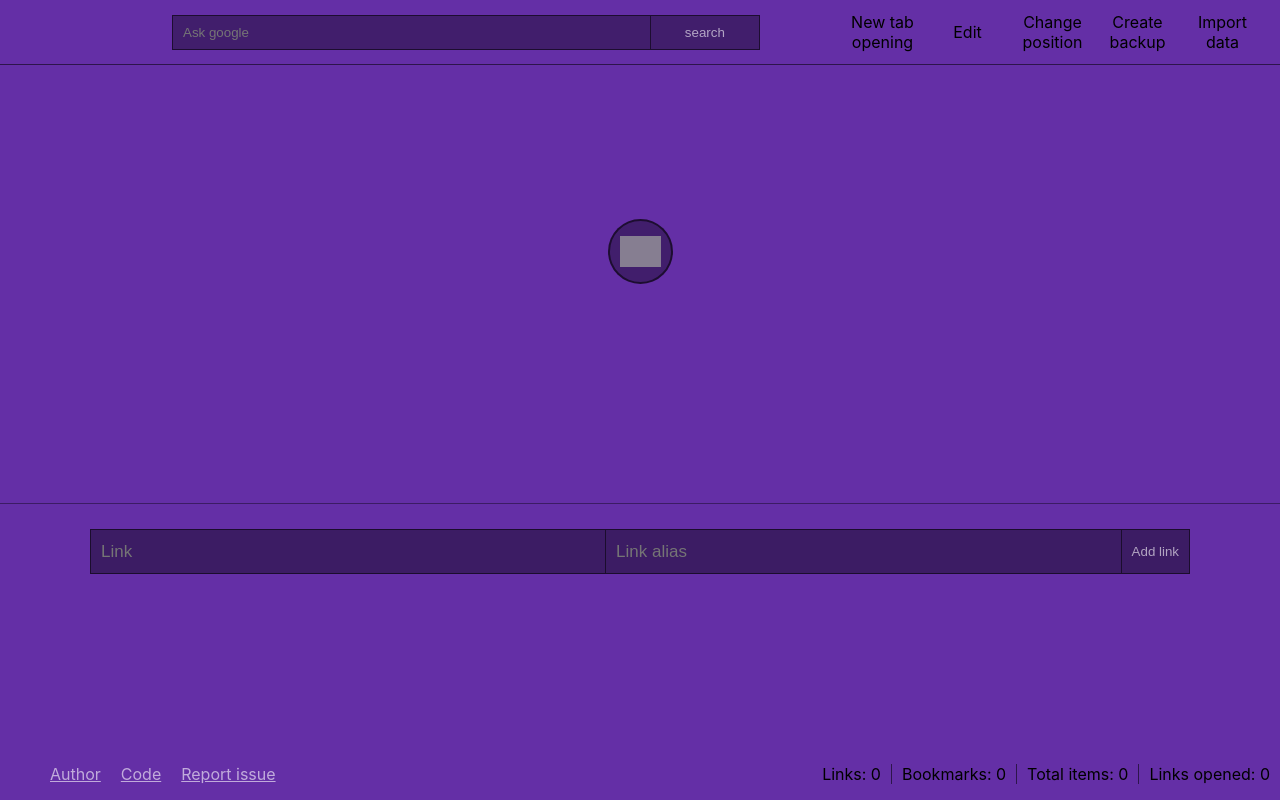
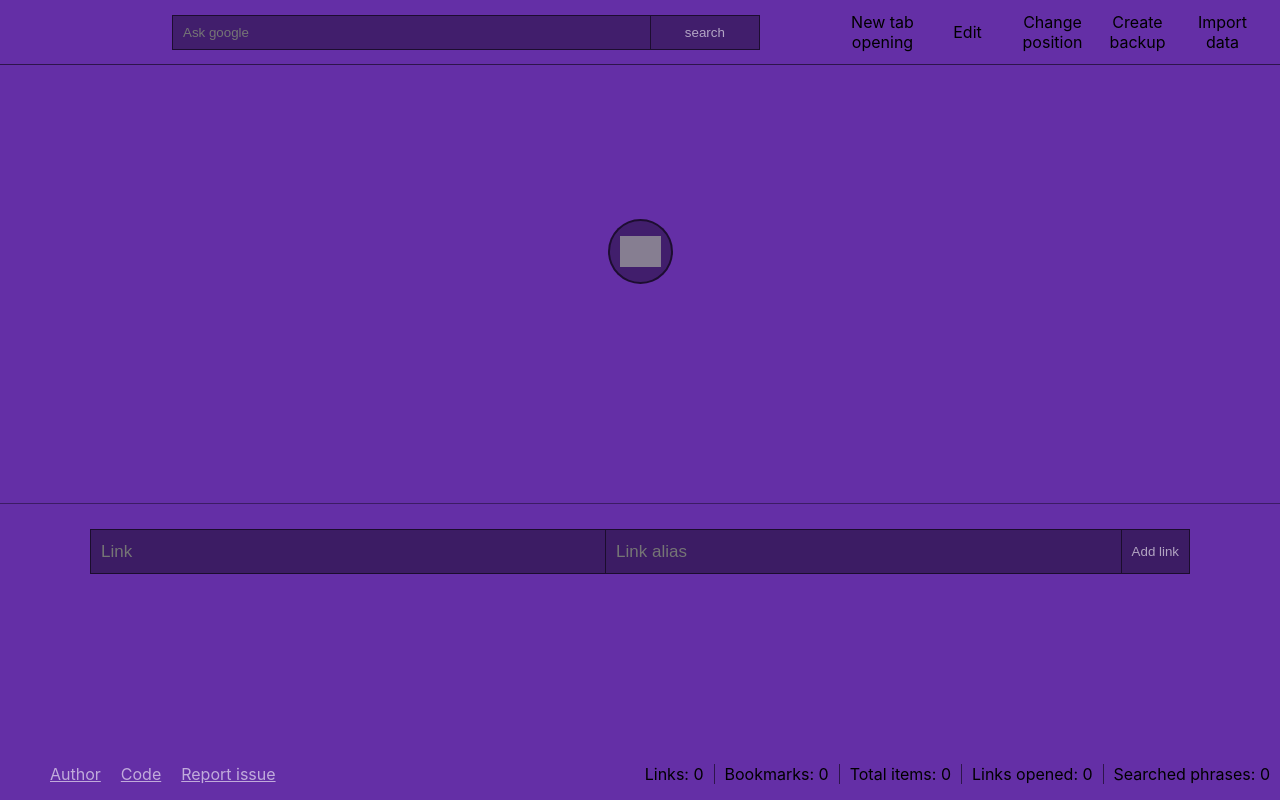
Before and after one commit to haron-IV/home-screen, a React (Create React App) app: page / in a window 1280 px wide. Built offline with nearby package versions, Linux system fonts and the light colour scheme; grey boxes are pictures that could not be loaded.

Commit message:
add storage for searched phrases

```diff
--- a/src/App.js
+++ b/src/App.js
@@ -8,11 +8,11 @@ import AppFooter from "./components/appFooter";
 import ImportDataFromBackupModal from "./components/importDataFromBackupModal";
 import { setLinks } from "./store/links";
 import { setBookmark } from "./store/bookmarks";
-import { setLinksOpened } from "./store/stats";
+import { setLinksOpened, setSearchCount } from "./store/stats";
 import { setDeviceWidth } from "./store/appStore";
 import { selectDataImporting } from "./store/menu";
 import "./App.css";
-import { STORAGE_NAME, STORAGE_MODEL, getLinks, getBookmark, getStorage, setStograge } from "./utils";
+import { STORAGE_NAME, STORAGE_MODEL, getLinks, getBookmark, getStorage, setStorage } from "./utils";
 
 function App() {
   const isDataImporting = useSelector(selectDataImporting);
@@ -37,6 +37,7 @@ function App() {
   showLinksFromStorage();
   showBookmarkFromStorage();
   dispatch(setLinksOpened());
+  dispatch(setSearchCount());
   setWindowSize();
   window.addEventListener("resize", setWindowSize);
 
@@ -45,8 +46,22 @@ function App() {
     const currentVersion = storage?.config?.buildVersion;
     if (currentVersion !== STORAGE_MODEL.config.buildVersion) {
       localStorage.clear();
-      storage.config.buildVersion = STORAGE_MODEL.config.buildVersion;
-      setStograge({ ...STORAGE_MODEL, ...storage });
+
+      const updatedStorage = {
+        links: storage.links,
+        bookmark: storage.bookmark,
+        stats: {
+          ...STORAGE_MODEL.stats,
+          ...storage.stats,
+        },
+        config: {
+          ...STORAGE_MODEL.config,
+          ...storage.config,
+          buildVersion: STORAGE_MODEL.config.buildVersion,
+        },
+      };
+
+      setStorage(updatedStorage);
       alert("App updated");
     }
   };
--- a/src/components/appFooter.js
+++ b/src/components/appFooter.js
@@ -1,26 +1,33 @@
-import { useSelector } from 'react-redux';
-import { getLinksCount } from '../store/links'
-import { selectBookmarkCount } from '../store/bookmarks'
-import { selectOpenedLinks } from '../store/stats'
-import './styles/appFooter.css'
+import { useSelector } from "react-redux";
+import { getLinksCount } from "../store/links";
+import { selectBookmarkCount } from "../store/bookmarks";
+import { selectOpenedLinks, selectSearchCount } from "../store/stats";
+import "./styles/appFooter.css";
 
 export default function AppHeader(props) {
-  const linksCount = useSelector(getLinksCount)
-  const bookmarkCount = useSelector(selectBookmarkCount)
-  const linksOpened = useSelector(selectOpenedLinks)
+  const linksCount = useSelector(getLinksCount);
+  const bookmarkCount = useSelector(selectBookmarkCount);
+  const linksOpened = useSelector(selectOpenedLinks);
+  const searchedPhrases = useSelector(selectSearchCount);
 
   return (
     <footer className="app-footer">
       <ul className="app-footer-links">
         <li className="footer-link-wrapper">
-         <a href="http://bartek-dev.pl" target="_blank" rel="noreferrer">Author</a>
+          <a href="http://bartek-dev.pl" target="_blank" rel="noreferrer">
+            Author
+          </a>
         </li>
         <li className="footer-link-wrapper">
-         <a href="https://github.com/venglas/home-screen" target="_blank" rel="noreferrer">Code</a>
+          <a href="https://github.com/venglas/home-screen" target="_blank" rel="noreferrer">
+            Code
+          </a>
         </li>
 
         <li className="footer-link-wrapper">
-         <a href="https://github.com/venglas/home-screen/issues" target="_blank" rel="noreferrer">Report issue</a>
+          <a href="https://github.com/venglas/home-screen/issues" target="_blank" rel="noreferrer">
+            Report issue
+          </a>
         </li>
       </ul>
 
@@ -42,6 +49,10 @@ export default function AppHeader(props) {
             <span className="stat-name">Links opened: </span>
             <span className="stat-value">{linksOpened}</span>
           </li>
+          <li className="single-stat">
+            <span className="stat-name">Searched phrases: </span>
+            <span className="stat-value">{searchedPhrases}</span>
+          </li>
         </ul>
       </div>
     </footer>
--- a/src/components/askGoogle.js
+++ b/src/components/askGoogle.js
@@ -1,9 +1,11 @@
 import { useState } from "react";
-import { useSelector } from "react-redux";
+import { useDispatch, useSelector } from "react-redux";
 import { selectNewTabOpening } from "../store/menu";
+import { incrementSearchCount } from "../store/stats";
 import "./styles/askGoogle.css";
 
 export default function AskGoogle() {
+  const dispatch = useDispatch();
   const GOOGLE_URL = "https://google.com/search?q=";
   const [searchingPhrase, setSearchingPhrase] = useState("");
   const isNewTabOpeningOn = useSelector(selectNewTabOpening);
@@ -11,6 +13,7 @@ export default function AskGoogle() {
   const askGoogle = (e) => {
     e.preventDefault();
     window.open(`${GOOGLE_URL}${encodeURI(searchingPhrase)}`, !isNewTabOpeningOn && "_self");
+    dispatch(incrementSearchCount());
     setSearchingPhrase("");
   };
 
--- a/src/components/importDataFromBackupModal.js
+++ b/src/components/importDataFromBackupModal.js
@@ -1,6 +1,6 @@
 import React, { useState } from "react";
 import { useDispatch } from "react-redux";
-import { setStograge, STORAGE_MODEL } from "../utils";
+import { setStorage, STORAGE_MODEL } from "../utils";
 import { toggleDataImporting } from "../store/menu";
 import "./styles/addNewLinkModal.css";
 
@@ -17,7 +17,7 @@ export default function ImportDataFromBackupModal() {
     fr.onload = (function () {
       return function (e) {
         jsonBackup = JSON.parse(e.target.result);
-        setStograge({ ...STORAGE_MODEL, ...jsonBackup });
+        setStorage({ ...STORAGE_MODEL, ...jsonBackup });
         window.location.reload();
       };
     })(backupFile);
--- a/src/store/menu.js
+++ b/src/store/menu.js
@@ -1,5 +1,5 @@
 import { createSlice } from "@reduxjs/toolkit";
-import { getStorage, setStograge } from "../utils";
+import { getStorage, setStorage } from "../utils";
 
 const storage = JSON.parse(getStorage());
 
@@ -33,7 +33,7 @@ export const menuSlice = createSlice({
       state.newTabOpening = !state.newTabOpening;
       const storage = JSON.parse(getStorage());
       storage.config.newTabOpening = state.newTabOpening;
-      setStograge(storage);
+      setStorage(storage);
     },
   },
 });
--- a/src/store/stats.js
+++ b/src/store/stats.js
@@ -1,24 +1,33 @@
-import { createSlice } from '@reduxjs/toolkit';
-import { increaseOpenedLinks, getStats } from '../utils'
+import { createSlice } from "@reduxjs/toolkit";
+import { increaseOpenedLinks, increaseSearchCount, getStats } from "../utils";
 
 export const statsSlice = createSlice({
-  name: 'stats',
+  name: "stats",
   initialState: {
-    linksOpened: 0
+    linksOpened: 0,
+    searchCount: 0,
   },
   reducers: {
-    incrementOpenedLinks (state) {
-      state.linksOpened = state.linksOpened+1
-      increaseOpenedLinks()
+    incrementOpenedLinks(state) {
+      state.linksOpened = state.linksOpened + 1;
+      increaseOpenedLinks();
     },
-    setLinksOpened (state) {
-      state.linksOpened = getStats().linksOpened
-    }
-  }
+    setLinksOpened(state) {
+      state.linksOpened = getStats().linksOpened;
+    },
+    incrementSearchCount(state) {
+      state.searchCount = state.searchCount + 1;
+      increaseSearchCount();
+    },
+    setSearchCount(state) {
+      state.searchCount = getStats().searchCount;
+    },
+  },
 });
 
-export const { incrementOpenedLinks, setLinksOpened } = statsSlice.actions;
+export const { incrementOpenedLinks, setLinksOpened, incrementSearchCount, setSearchCount } = statsSlice.actions;
 
-export const selectOpenedLinks = state => state.stats.linksOpened
+export const selectOpenedLinks = (state) => state.stats.linksOpened;
+export const selectSearchCount = (state) => state.stats.searchCount;
 
 export default statsSlice.reducer;
--- a/src/utils.js
+++ b/src/utils.js
@@ -4,19 +4,20 @@ const STORAGE_MODEL = {
   bookmark: [],
   stats: {
     linksOpened: 0,
+    searchCount: 0,
   },
   config: {
     newTabOpening: false,
-    buildVersion: "0.1.0",
+    buildVersion: "0.1.2",
   },
 };
 const getStorage = () => localStorage.getItem(STORAGE_NAME);
-const setStograge = (storage) => localStorage.setItem(STORAGE_NAME, JSON.stringify(storage));
+const setStorage = (storage) => localStorage.setItem(STORAGE_NAME, JSON.stringify(storage));
 const getLinks = () => JSON.parse(localStorage.getItem(STORAGE_NAME)).links;
 const addNewLink = (link) => {
   const storage = JSON.parse(getStorage());
   storage.links.push(link);
-  setStograge(storage);
+  setStorage(storage);
 };
 const setStorageLinks = (links) => {
   const storage = JSON.parse(getStorage());
@@ -32,12 +33,17 @@ const setBookmarkLinks = (bookmark) => {
 const addBookmarkLink = (bookmarkLink) => {
   const storage = JSON.parse(getStorage());
   storage.bookmark.push(bookmarkLink);
-  setStograge(storage);
+  setStorage(storage);
 };
 const increaseOpenedLinks = () => {
   const storage = JSON.parse(getStorage());
   storage.stats.linksOpened = storage.stats.linksOpened + 1;
-  setStograge(storage);
+  setStorage(storage);
+};
+const increaseSearchCount = () => {
+  const storage = JSON.parse(getStorage());
+  storage.stats.searchCount = storage.stats.searchCount + 1;
+  setStorage(storage);
 };
 const getStats = () => JSON.parse(getStorage()).stats;
 
@@ -56,7 +62,7 @@ export {
   STORAGE_NAME,
   STORAGE_MODEL,
   getStorage,
-  setStograge,
+  setStorage,
   getLinks,
   addNewLink,
   uuid,
@@ -65,5 +71,6 @@ export {
   addBookmarkLink,
   setBookmarkLinks,
   increaseOpenedLinks,
+  increaseSearchCount,
   getStats,
 };
```
Lines whose indentation alone changed are shown as unchanged.
